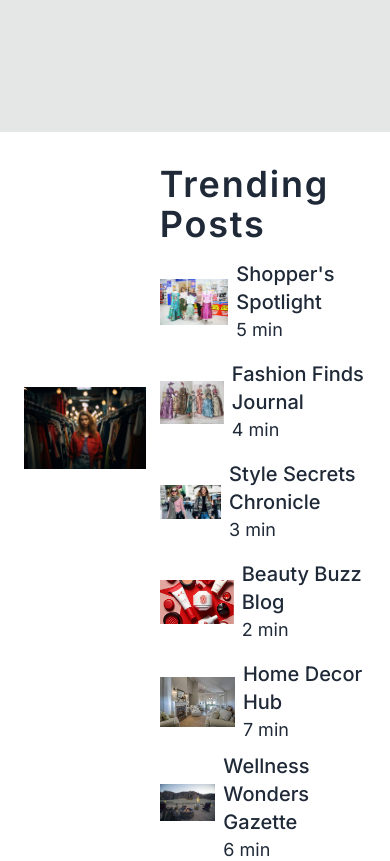
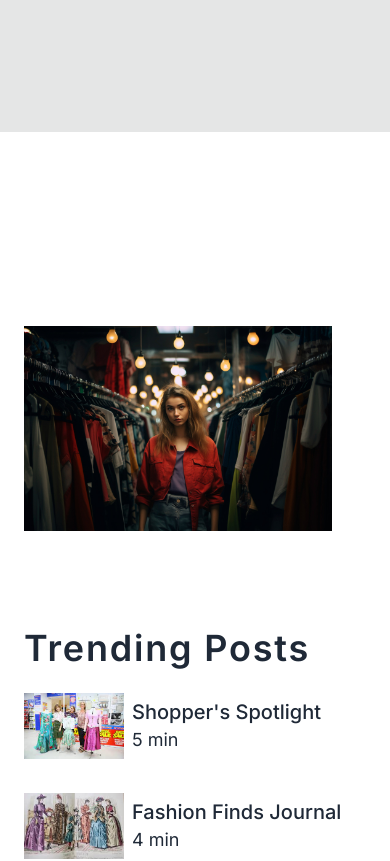
Before and after one commit to Talha-H/Store_1, a Next.js app: page /blog in a window 390 px wide. Shown: the part 760-1621 px from the top of the page. Built offline with nearby package versions, Linux system fonts and the light colour scheme.

Commit message:
Blog Done

```diff
--- a/src/app/blog/page.jsx
+++ b/src/app/blog/page.jsx
@@ -3,12 +3,12 @@ import Link from "next/link";
 import Image from "next/image";
 
 const blogNames = [
-  { id: "0", name: "Shopper's Spotlight", img: "/1.jpg", time: "5 min" },
-  { id: "1", name: "Fashion Finds Journal", img: "/7.jpg", time: "4 min" },
-  { id: "2", name: "Style Secrets Chronicle", img: "/3.jpg", time: "3 min" },
-  { id: "3", name: "Beauty Buzz Blog", img: "/4.jpg", time: "2 min" },
-  { id: "4", name: "Home Decor Hub", img: "/5.jpg", time: "7 min" },
-  { id: "5", name: "Wellness Wonders Gazette", img: "/6.jpg", time: "6 min" },
+  { id: "1", name: "Shopper's Spotlight", img: "/1.jpg", time: "5 min" },
+  { id: "2", name: "Fashion Finds Journal", img: "/7.jpg", time: "4 min" },
+  { id: "3", name: "Style Secrets Chronicle", img: "/3.jpg", time: "3 min" },
+  { id: "4", name: "Beauty Buzz Blog", img: "/4.jpg", time: "2 min" },
+  { id: "5", name: "Home Decor Hub", img: "/5.jpg", time: "7 min" },
+  { id: "6", name: "Wellness Wonders Gazette", img: "/6.jpg", time: "6 min" },
 ];
 
 const Blog = () => {
@@ -19,8 +19,8 @@ const Blog = () => {
           Blogs
         </h1>
       </div>
-      <section className="flex  px-6 py-8 mx-auto ">
-        <div className="flex flex-[1.5] mt-16">
+      <section className="flex flex-col md:flex-row flex-wrap  px-6 py-8 mx-auto ">
+        <Link href={`/blog`} className="flex flex-[1.5] mt-16">
           <Image
             src={"/wo-4.jpg"}
             alt="img"
@@ -28,7 +28,7 @@ const Blog = () => {
             height={700}
             className="w-[90%] h-[400px] object-contain "
           />
-        </div>
+        </Link>
         <div className="flex flex-1 flex-col gap-y-2">
           <span className="text-4xl font-semibold tracking-wider">
             Trending Posts
```
